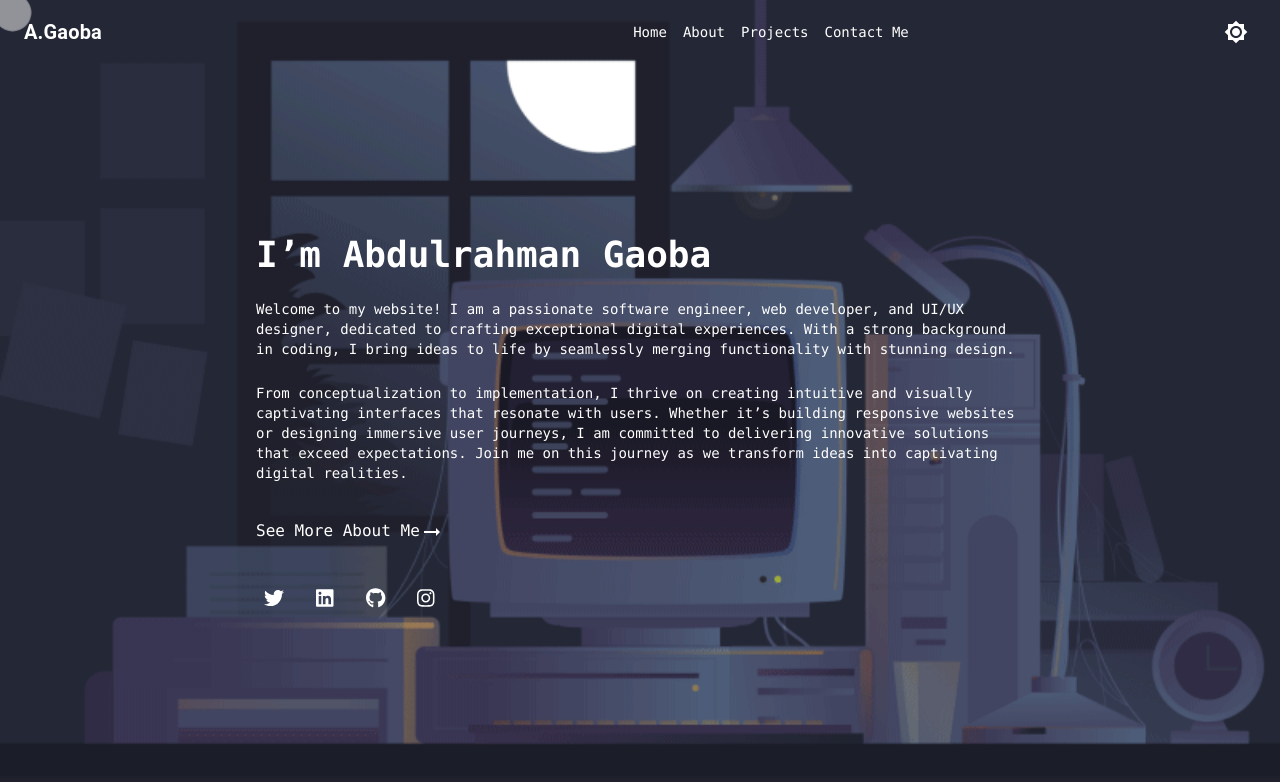
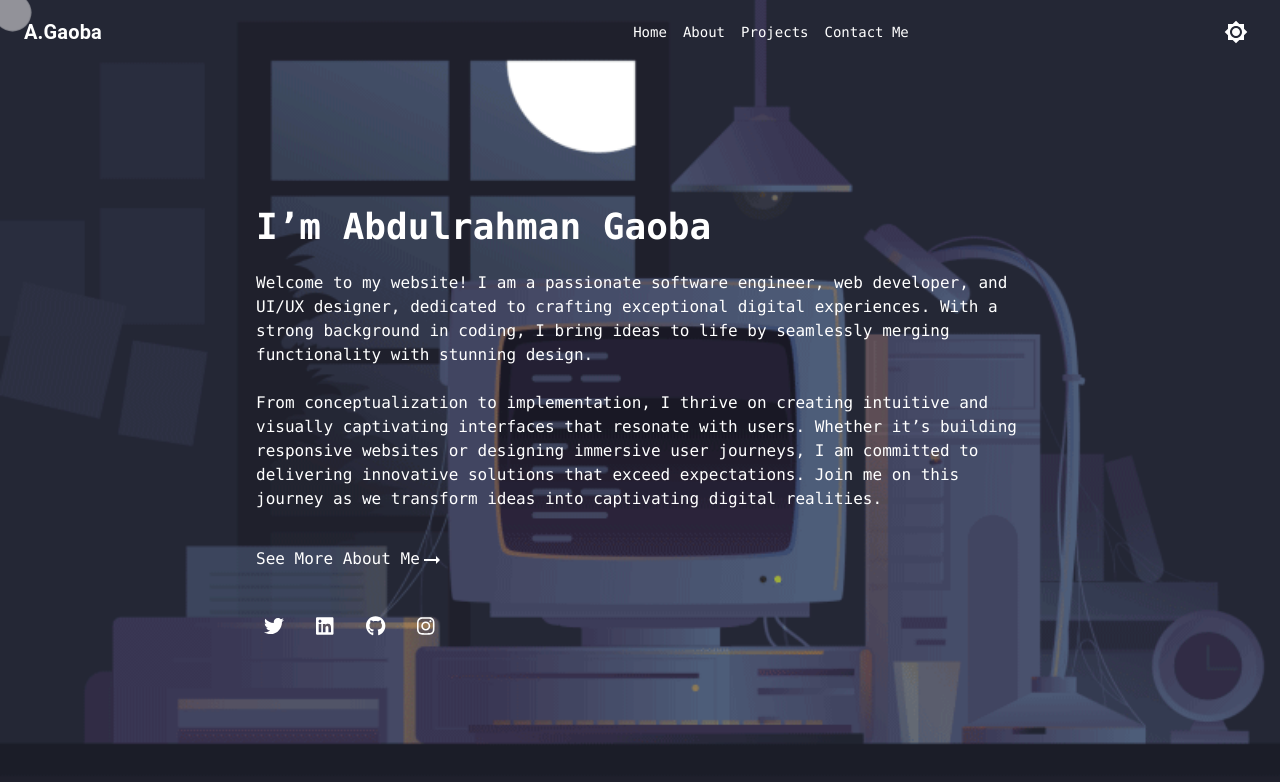
Before and after one commit to A-Gaoba/portfolio, a React (Vite) app: page / in a window 1280 px wide. Shown: the top 782 px of the page. Built offline with nearby package versions, Linux system fonts and the light colour scheme.

Commit message:
home page fixed

```diff
--- a/src/components/Home.jsx
+++ b/src/components/Home.jsx
@@ -22,7 +22,7 @@ const Home = () => {
           initial={{ opacity: 0, y: -20 }}
           animate={{ opacity: 1, y: 0 }}
           transition={{ delay: 0.3, duration: 0.8 }}
-          className="md:text-sm  mb-6"
+          className="text-xs lg:text-base  mb-6"
         >
           Welcome to my website! I am a passionate software engineer, web
           developer, and UI/UX designer, dedicated to crafting exceptional
@@ -33,7 +33,7 @@ const Home = () => {
           initial={{ opacity: 0, y: -20 }}
           animate={{ opacity: 1, y: 0 }}
           transition={{ delay: 0.3, duration: 0.8 }}
-          className="md:text-sm  mb-6"
+          className="text-xs lg:text-base  mb-6"
         >
           From conceptualization to implementation, I thrive on creating
           intuitive and visually captivating interfaces that resonate with
```
